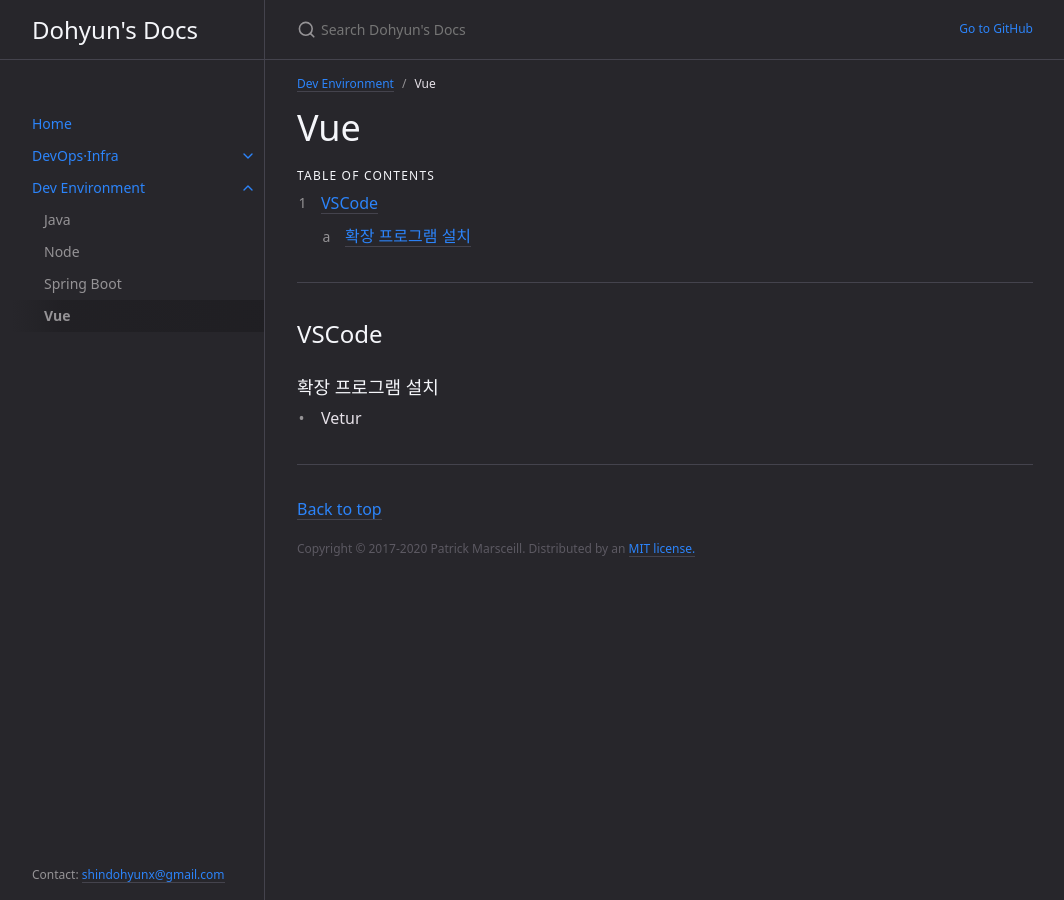
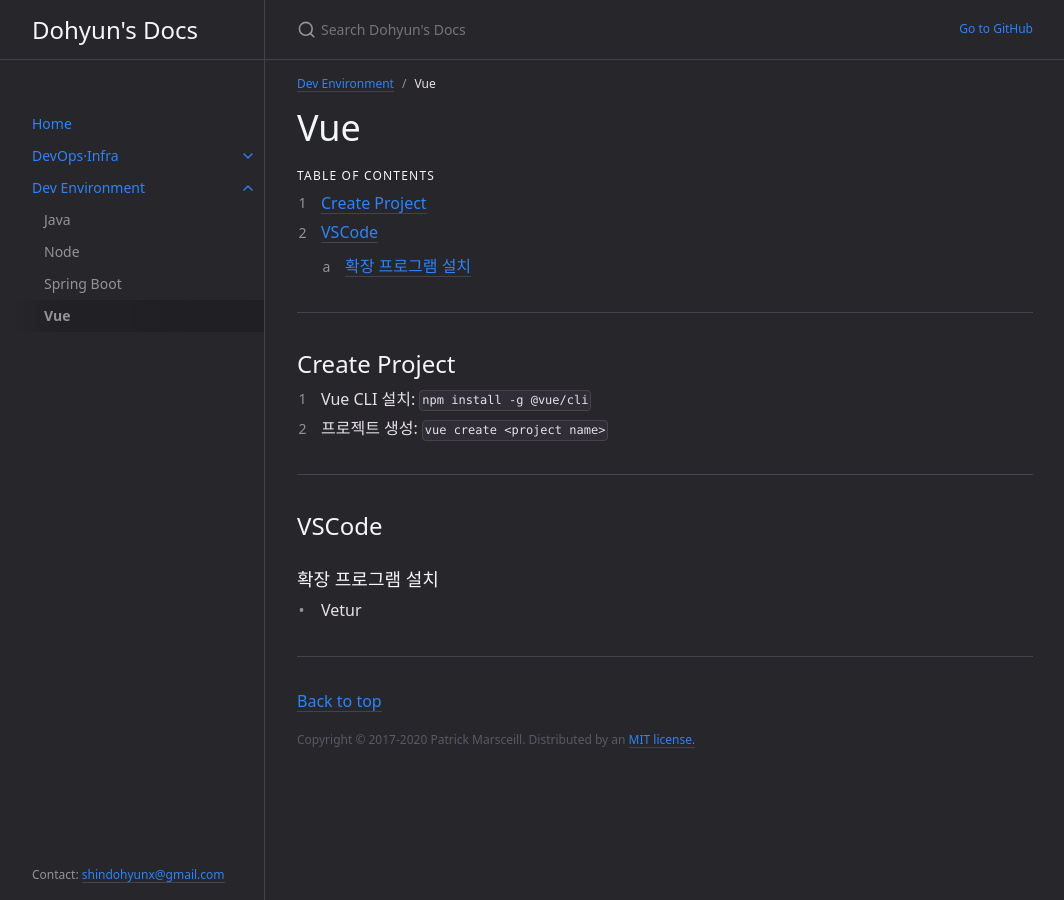
Before and after one commit to shindohyun/shindohyun.github.io, a Jekyll site: the page built from docs/dev-environment/vue.md, in a window 1280 px wide. Shown: the whole page, without its empty margins (107-1171 px from the left). Built offline with Jekyll 4.4.1, drawn with Linux system fonts in a browser that asks for light colours.

Commit message:
[추가] vue create project

```diff
--- a/docs/dev-environment/vue.md
+++ b/docs/dev-environment/vue.md
@@ -17,6 +17,12 @@ nav_order: 4
 
 ---
 
+## Create Project
+1. Vue CLI 설치: `npm install -g @vue/cli`
+2. 프로젝트 생성: `vue create <project name>`
+
+---
+
 ## VSCode
 
 ### 확장 프로그램 설치
```
